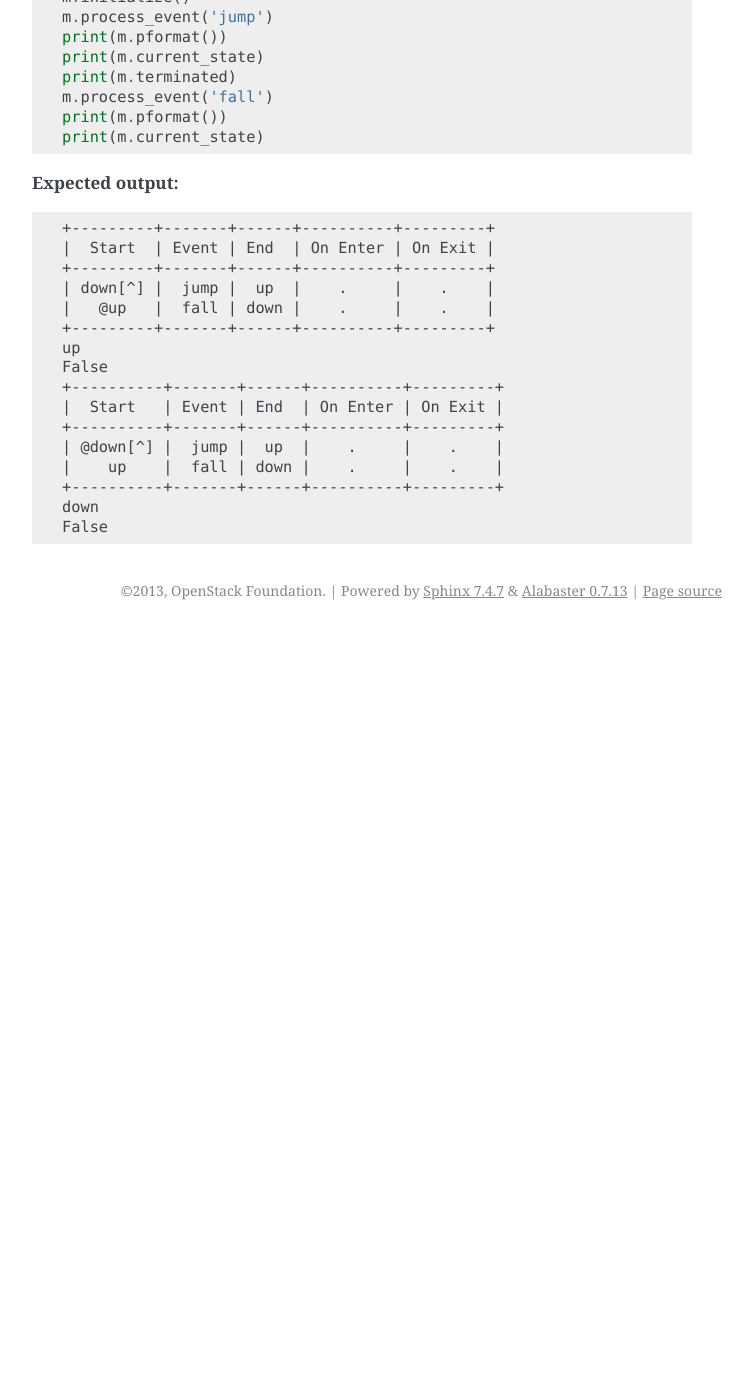
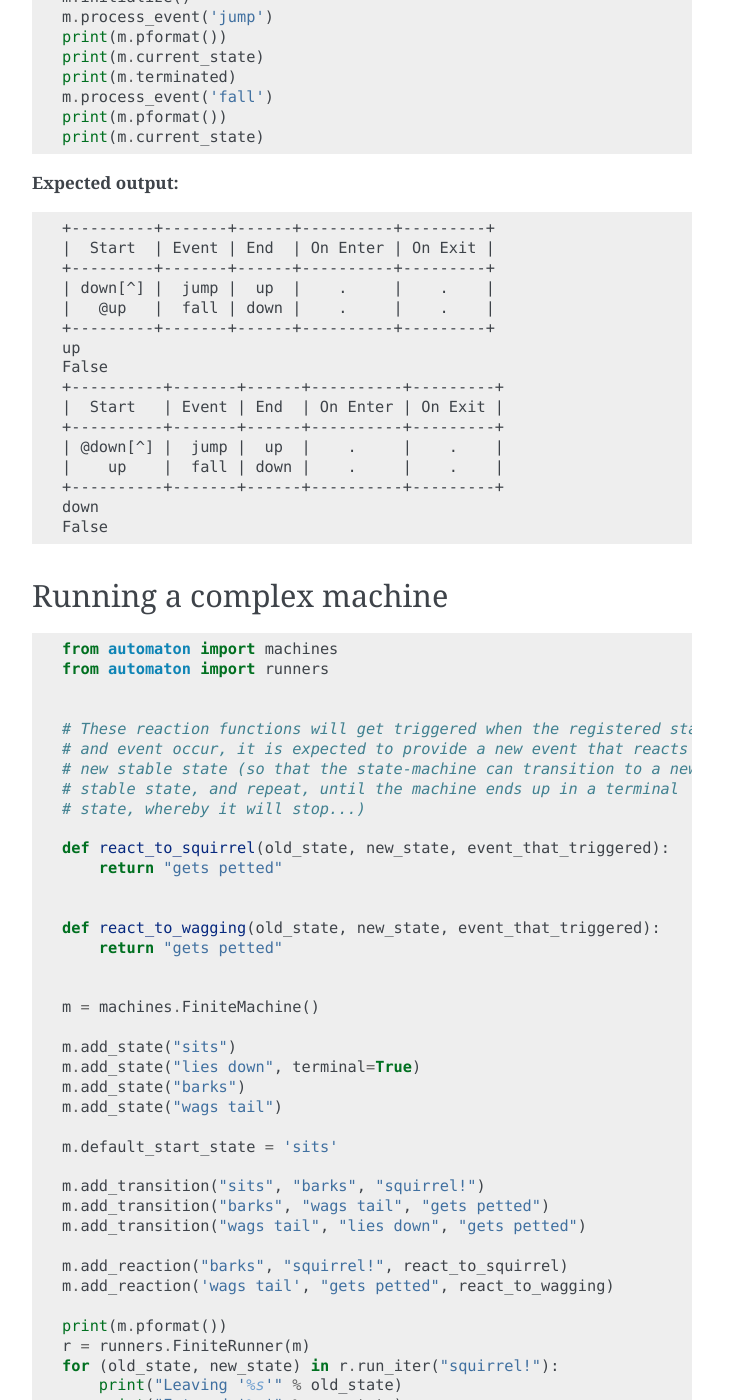
Before and after one commit to openstack/automaton, a Sphinx documentation site: the page built from doc/source/examples.rst, in a window 1280 px wide and 1400 px high, scrolled down 647 px. Shown: the whole window, without its empty margins (388-1141 px from the left). Built offline with Sphinx 7.4.7, drawn with Linux system fonts in a browser that asks for light colours; before the commit the page ends 1277 px from its top, so only the background shows below that; some of the changed text lies outside the part shown.

Commit message:
Add a more complex doctest(ed) example
Change-Id: I52345bbbac6526531f109d5fcb62ac451b99ba9f

```diff
--- a/doc/source/examples.rst
+++ b/doc/source/examples.rst
@@ -63,3 +63,69 @@ Transitioning a simple machine
     +----------+-------+------+----------+---------+
     down
     False
+
+
+-------------------------
+Running a complex machine
+-------------------------
+
+.. testcode::
+
+    from automaton import machines
+    from automaton import runners
+
+
+    # These reaction functions will get triggered when the registered state
+    # and event occur, it is expected to provide a new event that reacts to the
+    # new stable state (so that the state-machine can transition to a new
+    # stable state, and repeat, until the machine ends up in a terminal
+    # state, whereby it will stop...)
+
+    def react_to_squirrel(old_state, new_state, event_that_triggered):
+        return "gets petted"
+
+
+    def react_to_wagging(old_state, new_state, event_that_triggered):
+        return "gets petted"
+
+
+    m = machines.FiniteMachine()
+
+    m.add_state("sits")
+    m.add_state("lies down", terminal=True)
+    m.add_state("barks")
+    m.add_state("wags tail")
+
+    m.default_start_state = 'sits'
+
+    m.add_transition("sits", "barks", "squirrel!")
+    m.add_transition("barks", "wags tail", "gets petted")
+    m.add_transition("wags tail", "lies down", "gets petted")
+
+    m.add_reaction("barks", "squirrel!", react_to_squirrel)
+    m.add_reaction('wags tail', "gets petted", react_to_wagging)
+
+    print(m.pformat())
+    r = runners.FiniteRunner(m)
+    for (old_state, new_state) in r.run_iter("squirrel!"):
+        print("Leaving '%s'" % old_state)
+        print("Entered '%s'" % new_state)
+
+**Expected output:**
+
+.. testoutput::
+
+    +--------------+-------------+-----------+----------+---------+
+    |    Start     |    Event    |    End    | On Enter | On Exit |
+    +--------------+-------------+-----------+----------+---------+
+    |    barks     | gets petted | wags tail |    .     |    .    |
+    | lies down[$] |      .      |     .     |    .     |    .    |
+    |   sits[^]    |  squirrel!  |   barks   |    .     |    .    |
+    |  wags tail   | gets petted | lies down |    .     |    .    |
+    +--------------+-------------+-----------+----------+---------+
+    Leaving 'sits'
+    Entered 'barks'
+    Leaving 'barks'
+    Entered 'wags tail'
+    Leaving 'wags tail'
+    Entered 'lies down'
```
